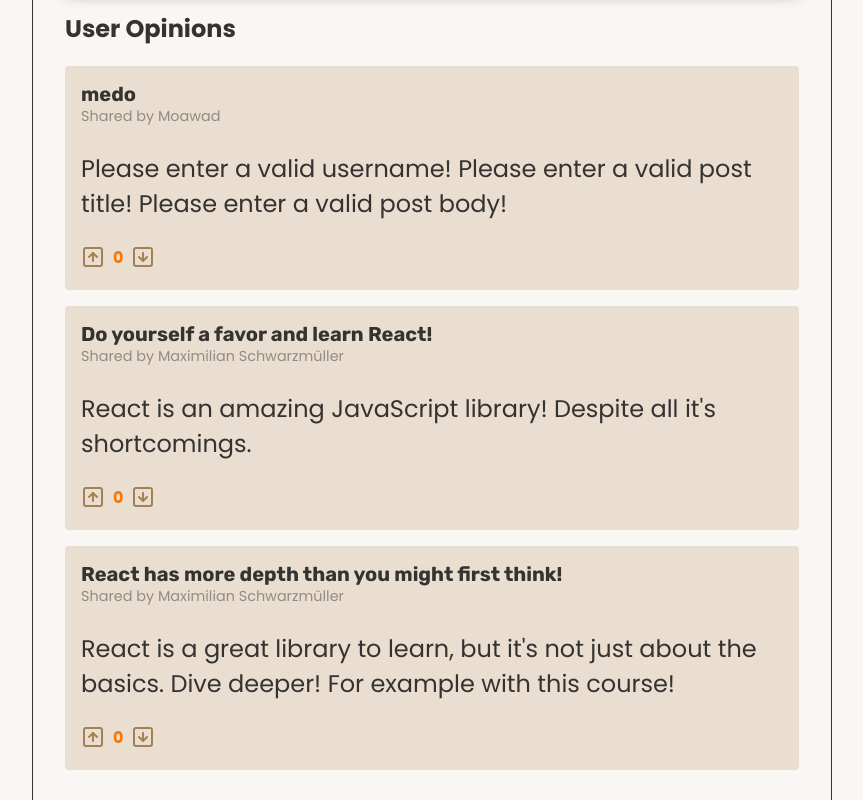
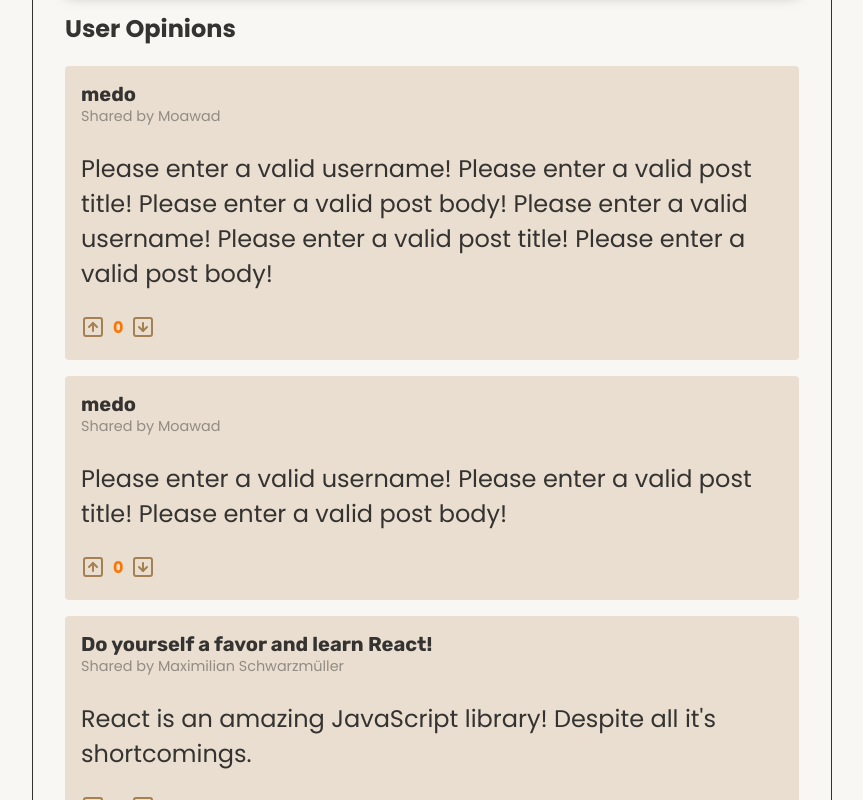
Before and after one commit to Mo3wadIbrahim/forms-actions-no2, a React (Vite) app in the folder forms-actions-no2/: page / in a window 1280 px wide. Shown: the part 719-1519 px from the top of the page, without its empty margins (208-1071 px from the left). Built offline with nearby package versions, Linux system fonts and the light colour scheme; data requests are answered from the project's data file.

Commit message:
Project Updated

```diff
--- a/forms-actions-no2/backend/db.json
+++ b/forms-actions-no2/backend/db.json
@@ -1,5 +1,12 @@
 {
   "opinions": [
+    {
+      "id": 1782183105945,
+      "votes": 0,
+      "userName": "Moawad",
+      "title": "medo",
+      "body": "Please enter a valid username! Please enter a valid post title! Please enter a valid post body!\n\n\nPlease enter a valid username! Please enter a valid post title! Please enter a valid post body!\n\n\n"
+    },
     {
       "id": 1782182074772,
       "votes": 0,
--- a/forms-actions-no2/src/components/NewOpinion.jsx
+++ b/forms-actions-no2/src/components/NewOpinion.jsx
@@ -1,21 +1,9 @@
-import { useActionState } from "react";
-
-async function sendDataToBackEnd(url, data) {
-  const response = await fetch(url, {
-    method: "POST",
-    body: JSON.stringify(data),
-    headers: {
-      "Content-Type": "application/json",
-    },
-  });
-  if (!response.ok) {
-    throw new Error("There is error while uploading Post. Try Again!");
-  }
-  return true;
-}
+import { useActionState, use } from "react";
+import { OpinionsContext } from "../store/opinions-context";
 
 export function NewOpinion() {
-  function handleSubmit(prevFormState, formData) {
+  const { addOpinion } = use(OpinionsContext);
+  async function handleSubmit(prevFormState, formData) {
     const userName = formData.get("userName");
     const title = formData.get("title");
     const body = formData.get("body");
@@ -40,11 +28,7 @@
         },
       };
     }
-    sendDataToBackEnd("http://localhost:3000/opinions", {
-      userName,
-      title,
-      body,
-    });
+    await addOpinion({ userName, title, body });
     return {
       errors: null,
     };
```
Also changed, not shown: forms-actions-no2/src/store/opinions-context.jsx (+5 -5 lines).
